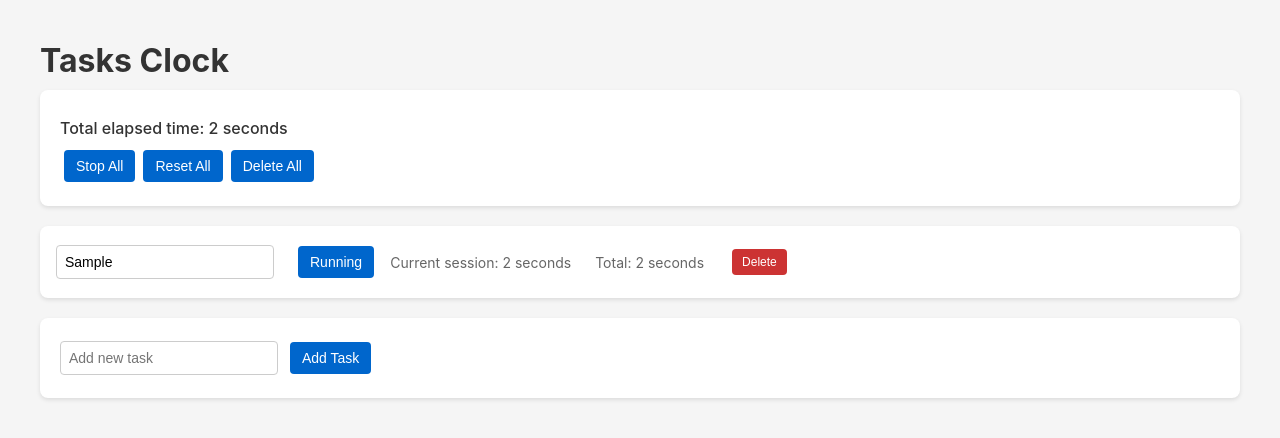
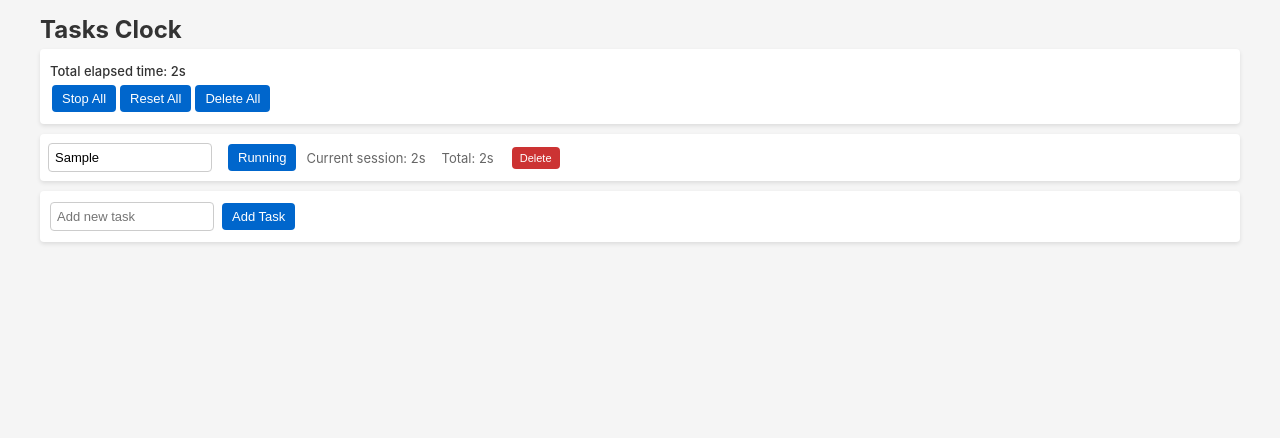
Before and after one commit to laggingreflex/clock-tasks, a React (Vite) app: page / in a window 1280 px wide. Both pictures are taken after typing "Sample" into the empty fields and a click on the button "Add Task". Shown: the top 438 px of the page. Built offline with nearby package versions, Linux system fonts and the light colour scheme.

Commit message:
format time display in task list add basic styles to UI

```diff
--- a/src/App.css
+++ b/src/App.css
@@ -7,18 +7,19 @@ body {
 
 h1 {
   color: #333;
-  margin-bottom: 10px;
+  margin: 5px 0;
+  font-size: 24px;
 }
 
 button {
-  padding: 8px 12px;
-  margin: 4px;
+  padding: 6px 10px;
+  margin: 2px;
   background-color: #0066cc;
   color: white;
   border: none;
   border-radius: 4px;
   cursor: pointer;
-  font-size: 14px;
+  font-size: 13px;
   font-weight: 500;
 }
 
@@ -31,12 +32,12 @@ button:active {
 }
 
 input[type="text"] {
-  padding: 8px;
-  margin-right: 8px;
+  padding: 6px;
+  margin-right: 6px;
   border: 1px solid #ccc;
   border-radius: 4px;
-  font-size: 14px;
-  width: 200px;
+  font-size: 13px;
+  width: 150px;
 }
 
 input[type="text"]:focus {
@@ -46,62 +47,63 @@ input[type="text"]:focus {
 }
 
 span {
-  margin-right: 12px;
+  margin-right: 8px;
   color: #666;
-  font-size: 14px;
+  font-size: 13px;
 }
 
 p {
-  margin: 8px 0;
+  margin: 4px 0;
   color: #333;
   font-weight: 500;
+  font-size: 13px;
 }
 
 #root > div {
   max-width: 1200px;
   margin: 0 auto;
-  padding: 20px;
+  padding: 10px;
 }
 
 #root > div > div:first-of-type {
   background-color: white;
-  padding: 20px;
-  border-radius: 8px;
+  padding: 10px;
+  border-radius: 4px;
   box-shadow: 0 2px 4px rgba(0, 0, 0, 0.1);
-  margin-bottom: 20px;
+  margin-bottom: 10px;
 }
 
 #root > div > div:nth-of-type(2) {
-  margin-bottom: 20px;
+  margin-bottom: 10px;
 }
 
 #root > div > div:nth-of-type(2) > div {
   background-color: white;
-  padding: 16px;
-  margin-bottom: 12px;
-  border-radius: 8px;
+  padding: 8px;
+  margin-bottom: 6px;
+  border-radius: 4px;
   box-shadow: 0 2px 4px rgba(0, 0, 0, 0.1);
   display: flex;
   align-items: center;
-  gap: 12px;
+  gap: 8px;
   flex-wrap: wrap;
 }
 
 form {
   background-color: white;
-  padding: 20px;
-  border-radius: 8px;
+  padding: 10px;
+  border-radius: 4px;
   box-shadow: 0 2px 4px rgba(0, 0, 0, 0.1);
 }
 
 form input {
-  margin-right: 8px;
+  margin-right: 6px;
 }
 
 .delete-btn {
   background-color: #cc3333;
-  padding: 6px 10px;
-  font-size: 12px;
+  padding: 5px 8px;
+  font-size: 11px;
 }
 
 .delete-btn:hover {
--- a/src/App.tsx
+++ b/src/App.tsx
@@ -8,6 +8,40 @@ interface Task {
   currentSessionTime: number
   lastSessionTime: number
   totalTime: number
+}
+
+function formatTime(seconds: number): string {
+  if (seconds < 60) {
+    return `${seconds}s`
+  }
+
+  const minutes = seconds / 60
+  if (minutes < 60) {
+    return `${minutes.toFixed(1)}m`
+  }
+
+  const hours = minutes / 60
+  if (hours < 24) {
+    return `${hours.toFixed(1)}h`
+  }
+
+  const days = hours / 24
+  if (days < 7) {
+    return `${days.toFixed(1)}d`
+  }
+
+  const weeks = days / 7
+  if (weeks < 4.3) {
+    return `${weeks.toFixed(1)}w`
+  }
+
+  const months = days / 30.44
+  if (months < 12) {
+    return `${months.toFixed(1)}mo`
+  }
+
+  const years = days / 365.25
+  return `${years.toFixed(1)}y`
 }
 
 function App() {
@@ -158,7 +192,7 @@ function App() {
       <h1>Tasks Clock</h1>
 
       <div>
-        <p>Total elapsed time: {totalElapsedTime} seconds</p>
+        <p>Total elapsed time: {formatTime(totalElapsedTime)}</p>
         <button onClick={stopAll}>Stop All</button>
         <button onClick={resetAll}>Reset All</button>
         <button onClick={deleteAllTasks}>Delete All</button>
@@ -177,11 +211,11 @@ function App() {
               {task.isRunning ? 'Running' : 'Start'}
             </button>
             {task.isRunning ? (
-              <span>Current session: {task.currentSessionTime} seconds</span>
+              <span>Current session: {formatTime(task.currentSessionTime)}</span>
             ) : (
-              <span>Last session: {task.lastSessionTime} seconds</span>
+              <span>Last session: {formatTime(task.lastSessionTime)}</span>
             )}
-            <span>Total: {task.totalTime} seconds</span>
+            <span>Total: {formatTime(task.totalTime)}</span>
             <button className="delete-btn" onClick={() => deleteTask(task.id)}>Delete</button>
           </div>
         ))}
```
Also changed, not shown: 1 other file (tests, documents, lock files or other folders).
